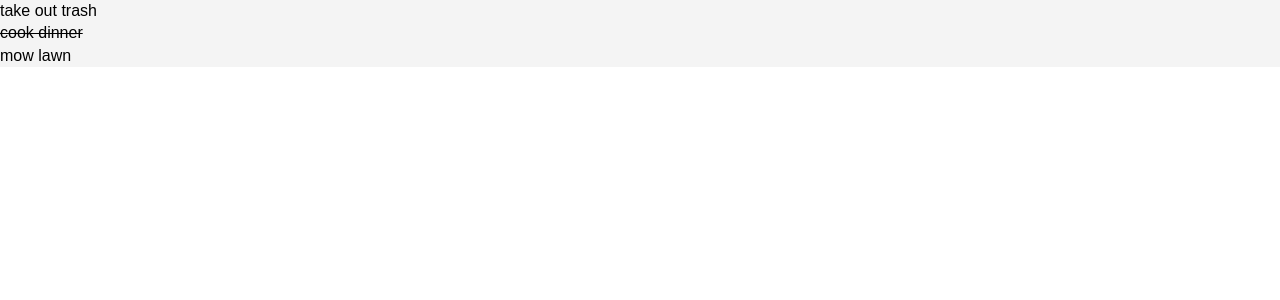
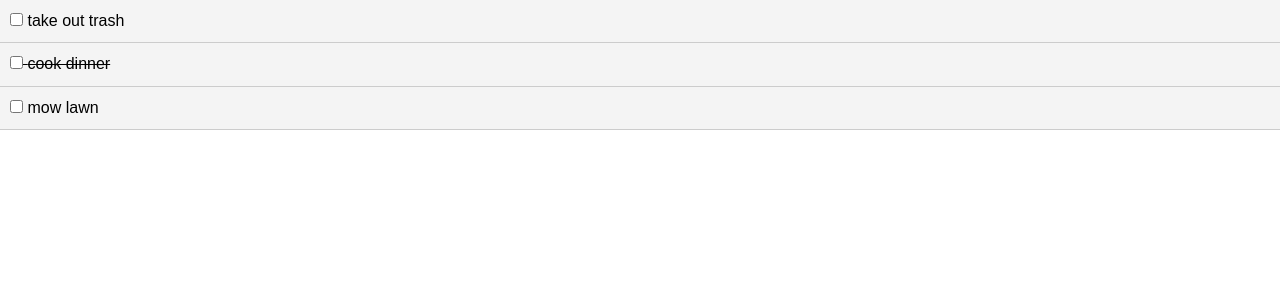
Before and after one commit to akun1/react-todo, a React (Create React App) app: page / in a window 1280 px wide. Shown: the top 300 px of the page. Built offline with nearby package versions, Linux system fonts and the light colour scheme.

Commit message:
learned to climb props ladder

```diff
--- a/src/App.js
+++ b/src/App.js
@@ -23,11 +23,16 @@ class App extends React.Component {
       }
     ]
   }
+
+  markComplete = (event) => {
+    console.log("bang")
+  }
+
   render() {
     console.log(this.state.todos)
     return (
       <div className="App">
-        <Todos todos={this.state.todos} />
+        <Todos todos={this.state.todos} markComplete={this.markComplete} />
       </div>
     );
   }
--- a/src/components/TodoItem/TodoItem.css
+++ b/src/components/TodoItem/TodoItem.css
@@ -1,5 +1,9 @@
 #todoitem-container {
     background-color: #f4f4f4;
+}
+
+#todoitem {
+    padding: 10px;border-bottom: 1px #ccc solid;
 }
 
 .completed {
--- a/src/components/TodoItem/TodoItem.js
+++ b/src/components/TodoItem/TodoItem.js
@@ -4,10 +4,14 @@ import './TodoItem.css';
 import PropTypes from 'prop-types';
 
 export class TodoItem extends Component {
+
   render() {
     return (
       <div id='todoitem-container'>
-        <p className = {this.props.todo.completed ? 'completed' : 'incomplete' }>{ this.props.todo.title }</p>
+        <p id='todoitem' className = {this.props.todo.completed ? 'completed' : 'incomplete' }>
+          <input type="checkbox" onChange={this.props.markComplete}/> {' '}
+          { this.props.todo.title }
+        </p>
       </div>
     )
   }
--- a/src/components/Todos/Todos.js
+++ b/src/components/Todos/Todos.js
@@ -7,7 +7,7 @@ class Todos extends React.Component {
 
     render() {
         return this.props.todos.map((todo) => (
-            <TodoItem key={todo.id} todo={todo}/>
+            <TodoItem key={todo.id} todo={todo} markComplete={this.props.markComplete}/>
         ));
     }
 }
```
